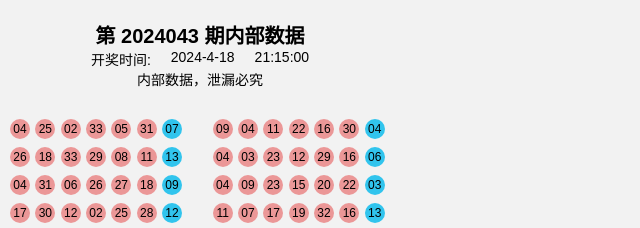
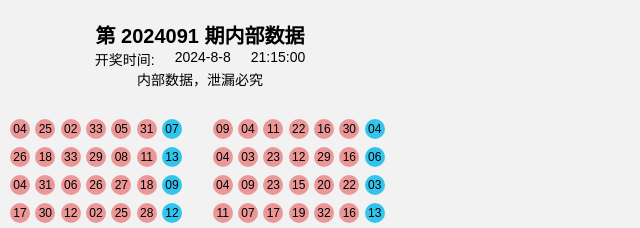
Before and after one commit to LCSW00/aaa, a plain HTML site: page index.html in a window 1280 px wide. Shown: the top 228 px of the page, 0-640 px from the left. Drawn offline with Linux system fonts and the light colour scheme.

Commit message:
Update index.html

```diff
--- a/index.html
+++ b/index.html
@@ -10,7 +10,7 @@
     <meta http-equiv="Pragma" content="no-cache" />
     <meta http-equiv="Expires" content="0" />
     <!-- 在这里更改顶部的标题 -->
-    <title>第2024043期内部数据</title>
+    <title>第2024091期内部数据</title>
     <style>
       * {
         padding: 0;
@@ -72,11 +72,11 @@
   <body>
     <div class="top">
       <!-- 在这里更改序数 -->
-      <div class="title">第 2024043 期内部数据</div>
+      <div class="title">第 2024091 期内部数据</div>
       <!-- 在这里更改开奖时间 -->
       <div class="time">
         <span>开奖时间:</span>
-        <span>2024-4-18</span>
+        <span>2024-8-8</span>
          <span>21:15:00</span>
       </div>
       <div class="content">内部数据，泄漏必究</div>
```
